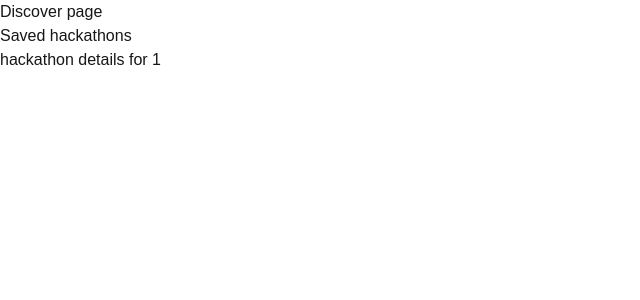
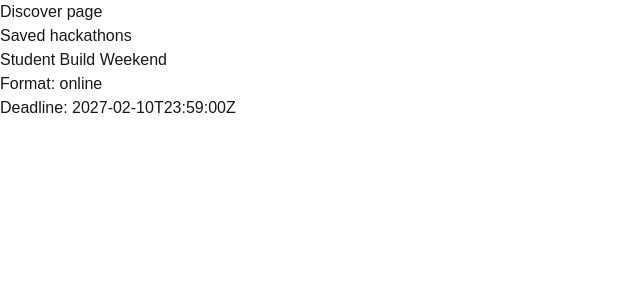
Before and after one commit to Siddhgarg3/Hacktracker, a Next.js app in the folder hacktracker-next/: page /hackathons/1 in a window 1280 px wide. Shown: the top 300 px of the page, without its empty margins (0-640 px from the left). Built offline with nearby package versions, Linux system fonts and the light colour scheme.

Commit message:
added values for each page

```diff
--- a/hacktracker-next/app/hackathons/[id]/page.jsx
+++ b/hacktracker-next/app/hackathons/[id]/page.jsx
@@ -1,8 +1,15 @@
-export default async function hackathondetails({params}){
-    const { id } = await params;
+import { hackathons } from "../../../data/hackathons";
+export default async function HackathonDetails({params}){
+    const { id: idofpage } = await params;
+    const hackathonreference = hackathons.find(({id}) => id === Number(idofpage))
+    if (hackathonreference === undefined) {
+        return <h1>Hackathon not found</h1>;
+    }
     return(
         <>
-        <h1> hackathon details for {id} </h1>
+        <h1>{hackathonreference.name}</h1>
+        <p>Format: {hackathonreference.format}</p>
+        <p>Deadline: {hackathonreference.deadline}</p>
         </>
     )
 }
```
